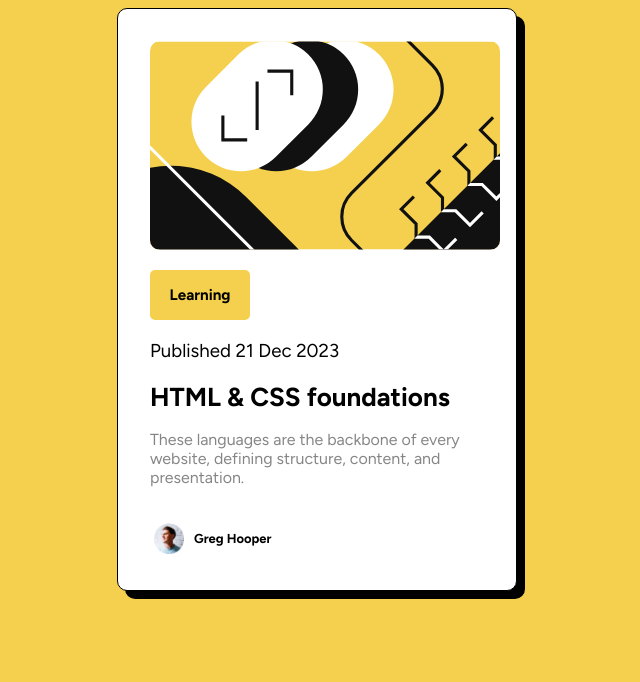
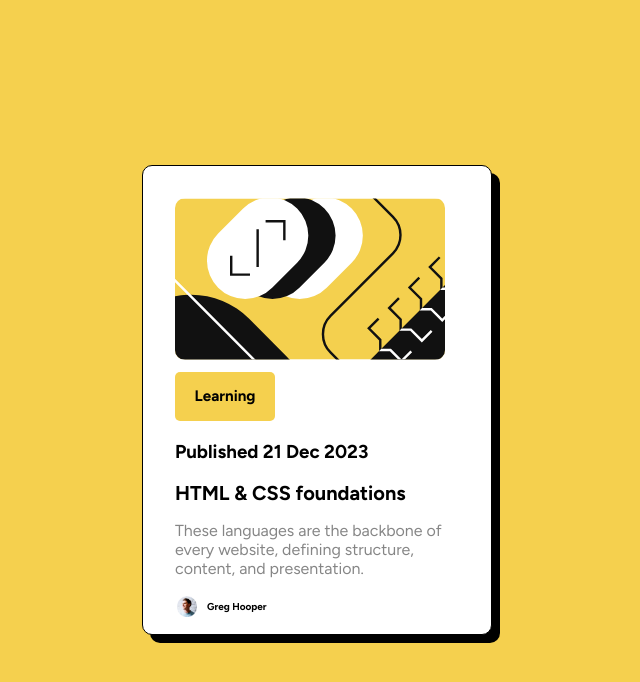
Before and after one commit to vitVasconcelos/blog, a plain HTML site: page index.html in a window 1280 px wide. Shown: the whole page, without its empty margins (323-963 px from the left). Drawn offline with Linux system fonts and the light colour scheme.

Commit message:
atualiazacoes do projeto

```diff
--- a/index.html
+++ b/index.html
@@ -20,7 +20,7 @@
         <div class="aprendendo">
             <h3><strong>Learning</strong></h3>
         </div>
-        <h3 style="font-weight: normal;">Published 21 Dec 2023</h3>
+        <h3 class="data-publicacao">Published 21 Dec 2023</h3>
         <a href=""><h1>HTML & CSS foundations</h1></a>
         <div class="texto">
             <p>These languages are the backbone of every website, defining structure, content, and presentation.</p>
--- a/src/css/estilos.css
+++ b/src/css/estilos.css
@@ -5,38 +5,44 @@
 }
 body{
     background-color: #f5d04e;
+    display: flex;
+    justify-content: center; /* Centraliza horizontalmente */
+    align-items: center;     /* Centraliza verticalmente */
+    height: 100vh;           /* Altura total da tela */
+    margin: 0;
 }
 .postagem{
-    width: 400px;
-    height: 500;
+    width: 350px;
+    height: 470px;
     padding: 2rem;
     margin: auto;
     border: 1px solid black;
     box-shadow: 8px 8px 0px #000;
     border-radius: 10px;
     background-color: #ffffff;
+    justify-content: center;
 }
 .foto{
-    width: 350px;
+    width: 270px;
     border-radius: 10px;
     margin-bottom: 0,5rem;
 
 }
 .aprendendo{
     background-color: #f5d04e;
-    padding: 0.8px;
+    padding: 0.5px;
     width: 100px;
     text-align: center;
     border-radius: 5px;
-    margin: 1rem 0 1rem 0;
+    margin: 0.5rem 0 1rem 0;
     font-size: 13px;
     margin-bottom: 1rem;
 }
 .postagem.data-publicacao{
     font-weight: normal;
-    font-size: 13px;
+    font-size: 8px;
     font-style: italic;
-    padding: 2px;
+    padding: 1px;
     margin-bottom: 2rem;
     display: flex;
     flex-direction: column;
@@ -46,21 +52,21 @@ body{
   background-color: #ffffff;
   display: flex;
   direction: ltr;
-  padding: 4px;
-  margin: 2rem 0 0 0;
+  padding: 2px;
+  margin: 1rem 0 0 0;
   font-size: 13px;
   align-items: center;
   gap: 10px;
 
 }
 .perfil img{
-    width: 30px;
+    width: 20px;
     height: auto;
 }
 .perfil h3{
     margin: 0;
     line-height: 1;
-    font-size: 13px;
+    font-size: 10px;
 }
  h2{
     white-space: nowrap;
@@ -75,8 +81,14 @@ a{
     font-weight: bold;
     text-decoration: none;
     color: #000;
-    font-size: 13px;
+    font-size: 10px;
+    cursor: pointer;
 
+
+
+}
+a:hover{
+    color: #f5d04e;
 }
 p{
     text-decoration: none;
```
